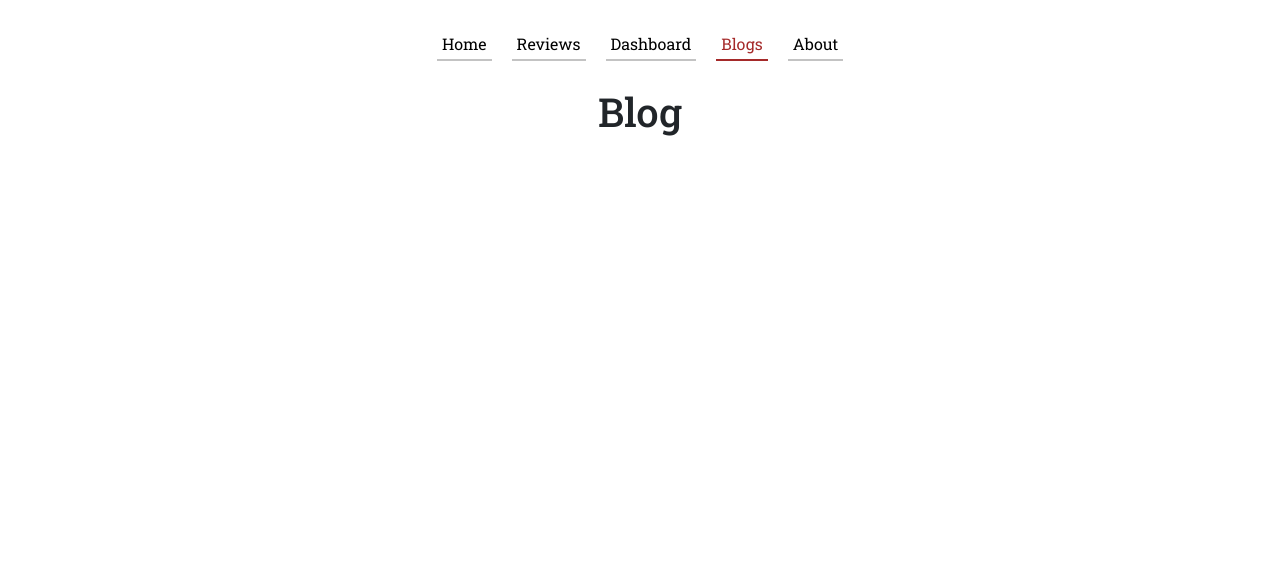
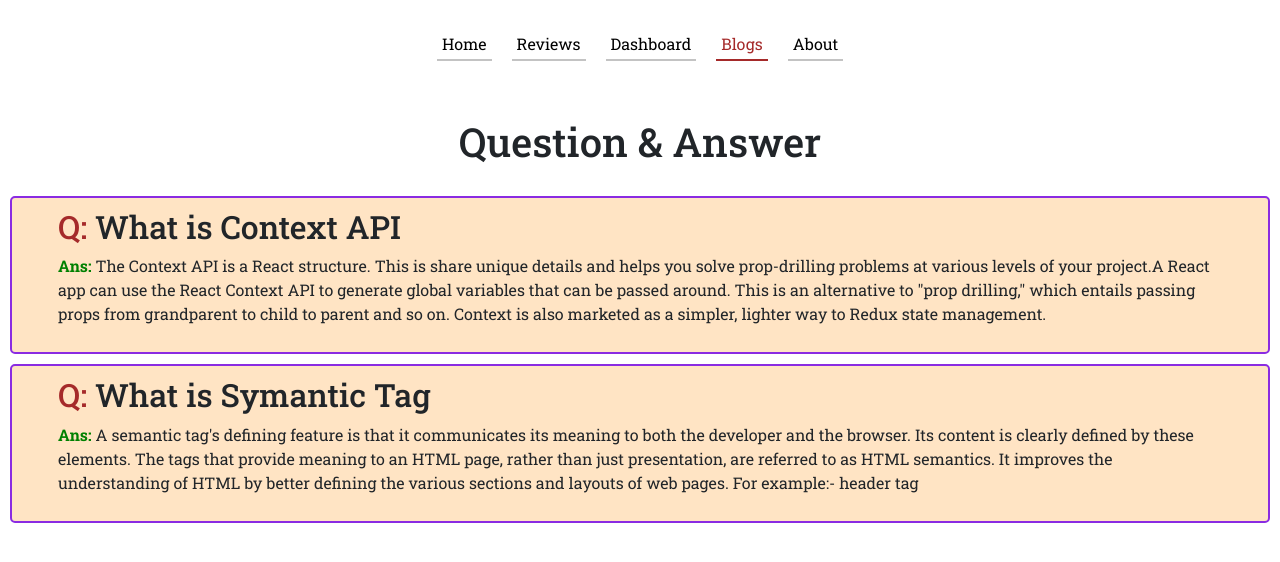
Before and after one commit to ASSiddik01/Assignment_09_Product_review, a React (Create React App) app: page /blogs in a window 1280 px wide. Shown: the top 562 px of the page. Built offline with nearby package versions, Linux system fonts and the light colour scheme.

Commit message:
Questions and Answer done

```diff
--- a/src/components/Blogs/Blogs.css
+++ b/src/components/Blogs/Blogs.css
@@ -0,0 +1,22 @@
+.qa {
+    border: 2px solid blueviolet;
+    border-radius: 5px;
+    padding: 10px 46px;
+    margin: 10px;
+    background-color: bisque;
+    text-align: start;
+  }
+
+  .qa p span {
+    color: green;
+    font-weight: bold;
+  }
+
+  .qa h2 span {
+    color: brown;
+  }
+
+  .section_name {
+    text-align: center;
+    margin: 30px 0px;
+  }
--- a/src/components/Blogs/Blogs.js
+++ b/src/components/Blogs/Blogs.js
@@ -1,12 +1,29 @@
-import React from 'react';
-import './Blogs.css';
+import React from "react";
+import "./Blogs.css";
 
 const Blogs = () => {
-    return (
-        <div>
-           <h1>Blog</h1>
-        </div>
-    );
+  return (
+    <div>
+      <h1 className="section_name">Question &#38; Answer</h1>
+      <div className="qa">
+        <h2>
+          <span>Q:</span> What is Context API
+        </h2>
+        <p>
+          <span>Ans:</span> The Context API is a React structure. This is share unique details and helps you solve prop-drilling problems at various levels of your project.A React app can use the React Context API to generate global variables that can be passed around. This is an alternative to "prop drilling," which entails passing props from grandparent to child to parent and so on. Context is also marketed as a simpler, lighter way to Redux state management.
+        </p>
+      </div>
+      <div className="qa">
+        <h2>
+          <span>Q:</span> What is Symantic Tag
+        </h2>
+        <p>
+          <span>Ans:</span> A semantic tag's defining feature is that it communicates its meaning to both the developer and the browser. Its content is clearly defined by these elements. The tags that provide meaning to an HTML page, rather than just presentation, are referred to as HTML semantics. It improves the understanding of HTML by better defining the various sections and layouts of web pages. For example:-
+          header tag
+        </p>
+      </div>
+    </div>
+  );
 };
 
 export default Blogs;
--- a/src/components/Review/Review.js
+++ b/src/components/Review/Review.js
@@ -5,8 +5,6 @@ import Rating from "../Rating/Rating";
 
 const Review = (props) => {
   const { img, name, rating, message } = props.review;
-  console.log(img);
-
   return (
     <Col>
       <Card className="text-center border-0 review_card ">
--- a/src/components/Reviews/Reviews.js
+++ b/src/components/Reviews/Reviews.js
@@ -6,7 +6,6 @@ import Review from "../Review/Review";
 
 const Reviews = () => {
   const [reviews, setReviews] = useReviews();
-  console.log(reviews);
   return (
     <Container>
       <Row>
```
Also changed, not shown: src/components/Header/Header.css (+4 -4 lines).
